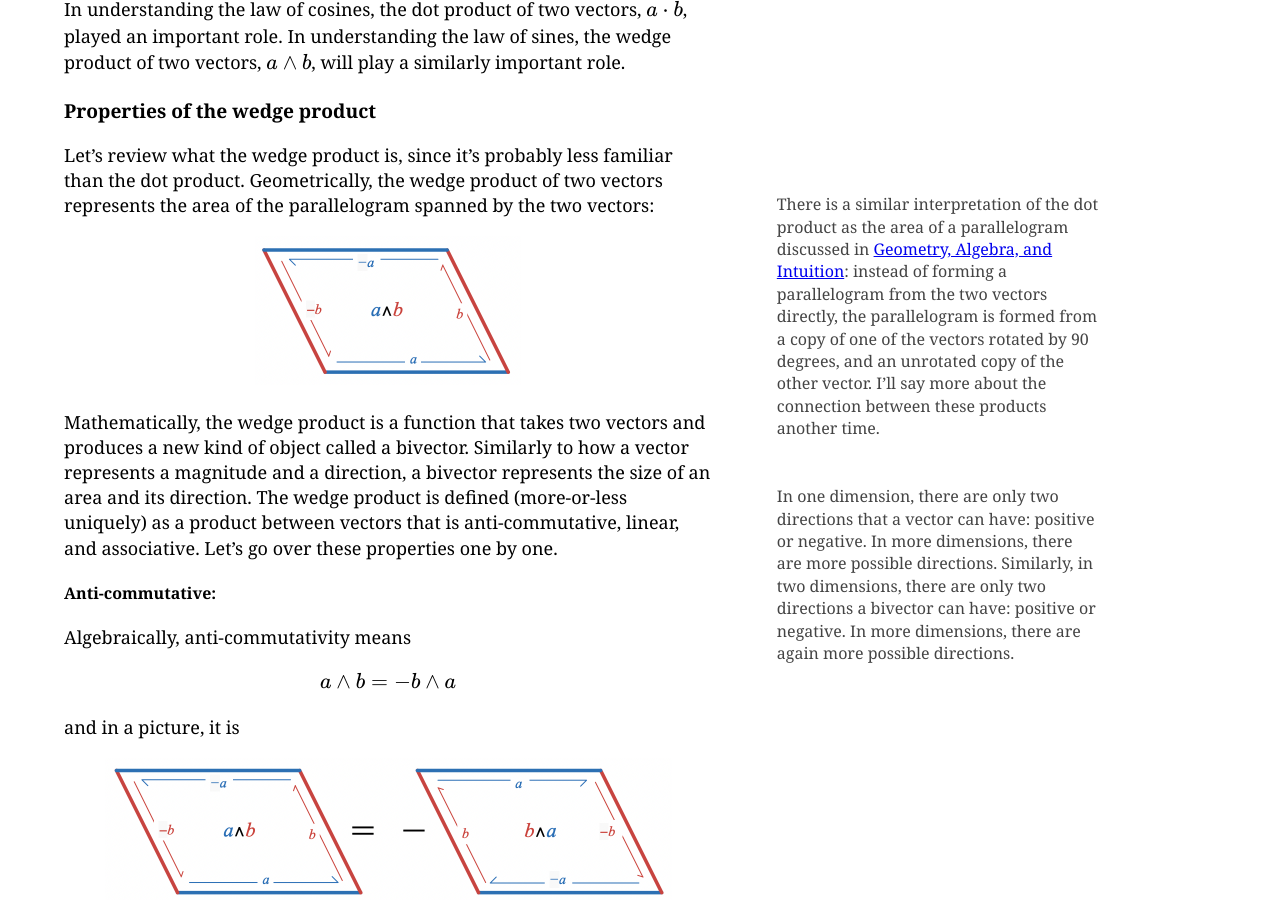
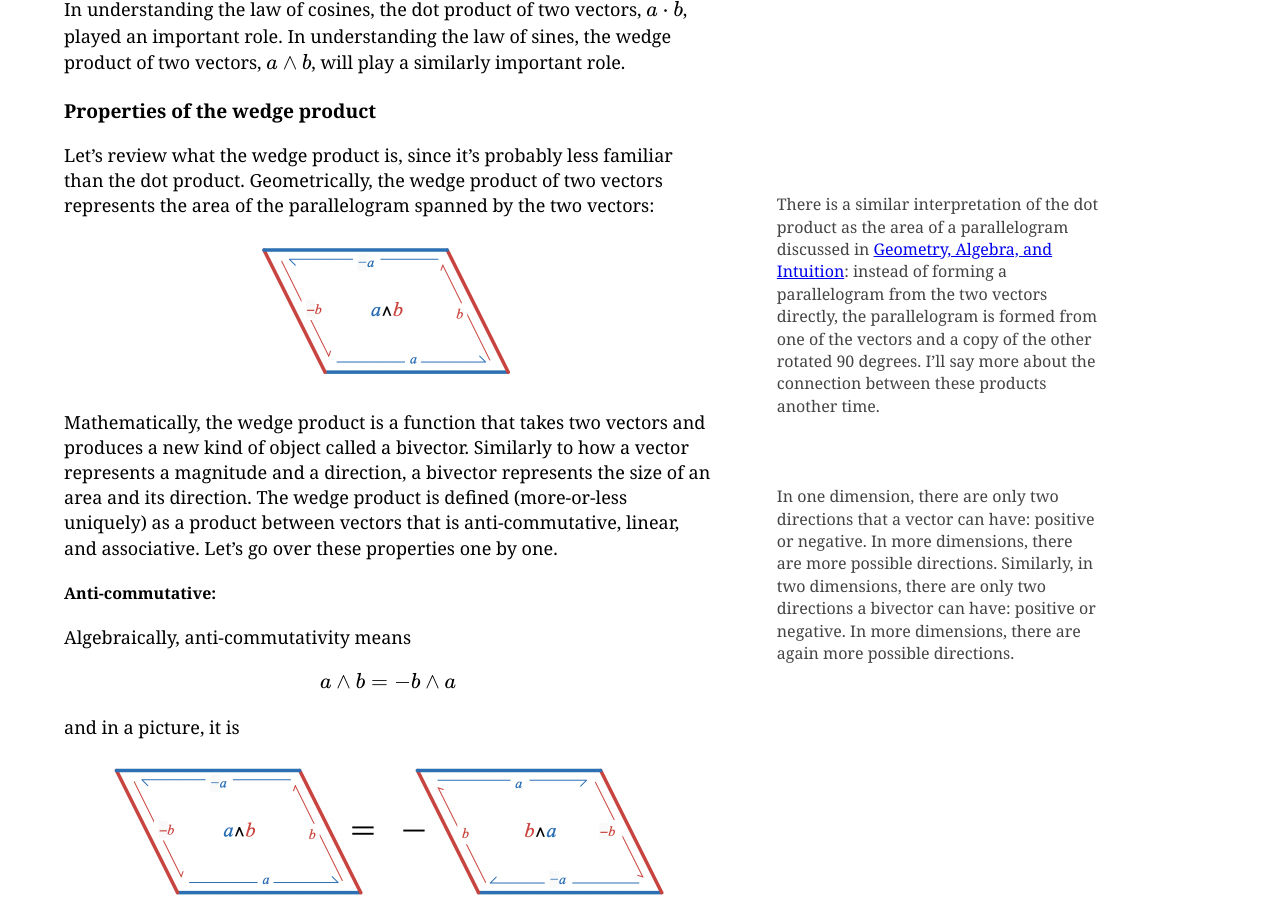
Before and after one commit to jwmerrill/jwmerrill.github.io, a Jekyll site: the page built from _posts/2018-11-19-algebraic-law-of-sines.md, in a window 1280 px wide and 900 px high, scrolled down 712 px. Built offline with Jekyll 4.4.1, drawn with Linux system fonts in a browser that asks for light colours; some of the changed lines change nothing that is shown.

Commit message:
Fix sentence about dot product parallelogram

```diff
--- a/_posts/2018-11-19-algebraic-law-of-sines.md
+++ b/_posts/2018-11-19-algebraic-law-of-sines.md
@@ -27,7 +27,7 @@ In understanding the law of cosines, the dot product of two vectors, <span class
 
 ### Properties of the wedge product
 
-Let's review what the wedge product is, since it's probably less familiar than the dot product. Geometrically, the wedge product of two vectors represents the area of the parallelogram spanned by the two vectors{%marginnote 'dot-product-relationship' """There is a similar interpretation of the dot product as the area of a parallelogram discussed in [Geometry, Algebra, and Intuition](/2017/02/28/geometry-algebra-intuition/): instead of forming a parallelogram from the two vectors directly, the parallelogram is formed from a copy of one of the vectors rotated by 90 degrees, and an unrotated copy of the other vector. I'll say more about the connection between these products another time."""%}:
+Let's review what the wedge product is, since it's probably less familiar than the dot product. Geometrically, the wedge product of two vectors represents the area of the parallelogram spanned by the two vectors{%marginnote 'dot-product-relationship' """There is a similar interpretation of the dot product as the area of a parallelogram discussed in [Geometry, Algebra, and Intuition](/2017/02/28/geometry-algebra-intuition/): instead of forming a parallelogram from the two vectors directly, the parallelogram is formed from one of the vectors and a copy of the other rotated 90 degrees. I'll say more about the connection between these products another time."""%}:
 
 <figure class="mainfig">
   <img alt="Wedge product of a and b represented as a parallelogram" src="/img/algebraic-law-of-sines/wedge.png"
```
